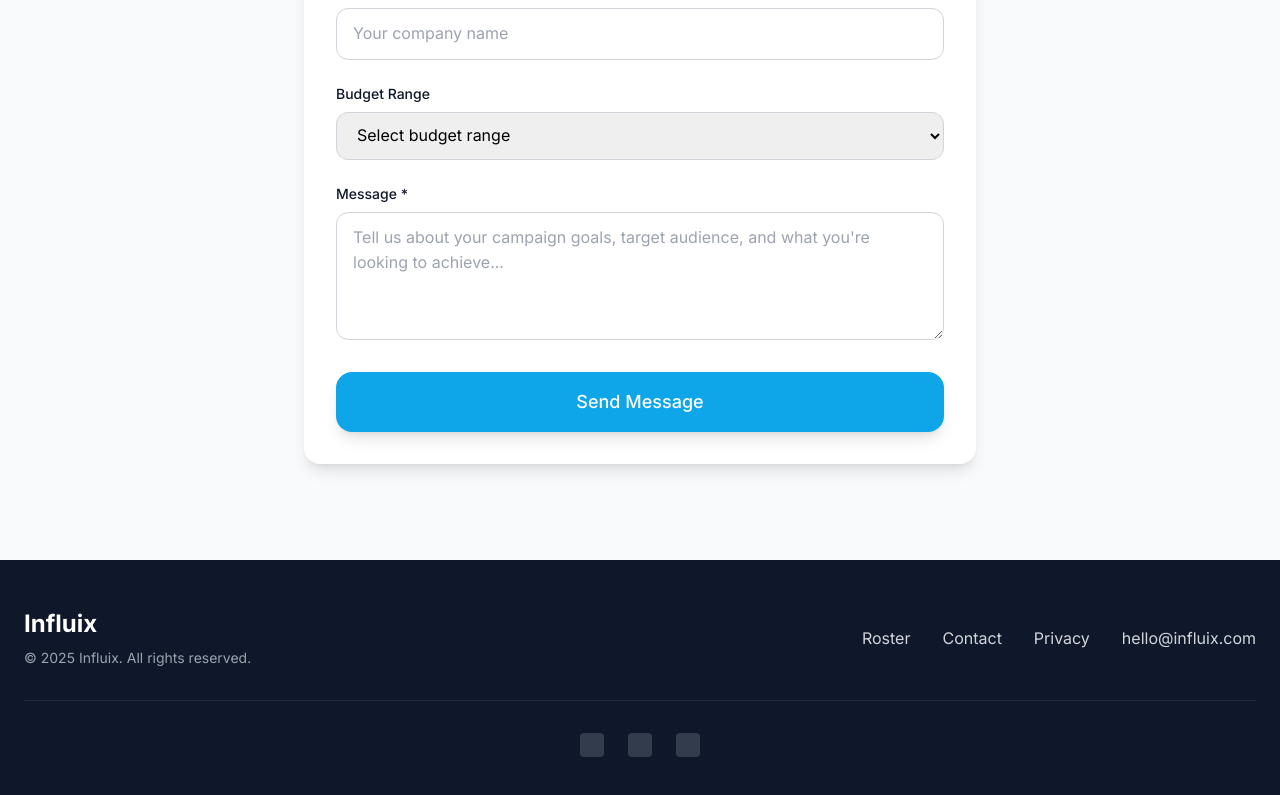
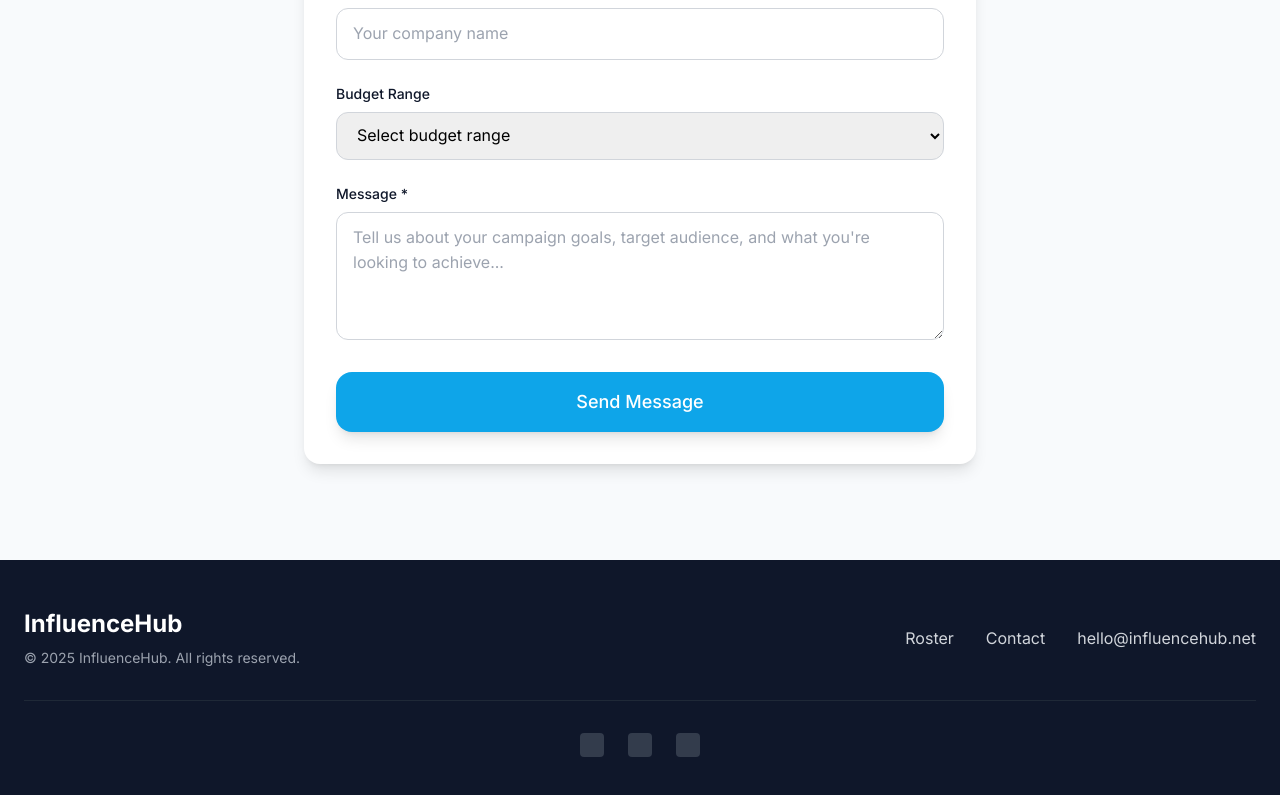
Before and after one commit to derekthach/influencehub-site, a Next.js app: page /contact in a window 1280 px wide. Shown: the part 973-1768 px from the top of the page. Built offline with nearby package versions, Linux system fonts and the light colour scheme.

Commit message:
privacy page added

```diff
--- a/app/privacy/page.tsx
+++ b/app/privacy/page.tsx
@@ -35,9 +35,16 @@ export default function Privacy() {
                 <h2 className="text-2xl font-semibold text-dark mb-4">Contact Us</h2>
                 <p className="text-gray-600">
                   If you have any questions about this Privacy Policy, please contact us at{' '}
-                  <a href="mailto:hello@influix.com" className="text-primary hover:text-primary/80">
-                    hello@influix.com
+                  <a href="mailto:hello@influencehub.net" className="text-primary hover:text-primary/80">
+                    hello@influencehub.net
                   </a>
+                </p>
+
+                <hr className="my-8 border-gray-200" />
+
+                <p className="mt-6 text-xs text-neutral-500">
+                  Business Owner: Derek Thach (Sole Proprietor)<br />
+                  Contact: hello@influencehub.net
                 </p>
               </div>
             </div>
--- a/components/Footer.tsx
+++ b/components/Footer.tsx
@@ -6,9 +6,9 @@ export default function Footer() {
       <div className="container px-4 sm:px-6">
         <div className="flex flex-col md:flex-row justify-between items-center space-y-6 md:space-y-0">
           <div className="text-center md:text-left mb-4 md:mb-0">
-            <div className="text-xl sm:text-2xl font-bold mb-2">Influix</div>
+            <div className="text-xl sm:text-2xl font-bold mb-2">InfluenceHub</div>
             <p className="text-gray-400 text-xs sm:text-sm">
-              © {currentYear} Influix. All rights reserved.
+              © {currentYear} InfluenceHub. All rights reserved.
             </p>
           </div>
 
@@ -19,11 +19,9 @@ export default function Footer() {
             <a href="/contact" className="text-gray-300 hover:text-white transition-colors text-sm sm:text-base min-h-[44px] flex items-center">
               Contact
             </a>
-            <a href="/privacy" className="text-gray-300 hover:text-white transition-colors text-sm sm:text-base min-h-[44px] flex items-center">
-              Privacy
-            </a>
-            <a href="mailto:hello@influix.com" className="text-gray-300 hover:text-white transition-colors text-sm sm:text-base min-h-[44px] flex items-center break-all">
-              hello@influix.com
+            {/* Privacy page link removed - page still accessible at /privacy for Meta Business Verification */}
+            <a href="mailto:hello@influencehub.net" className="text-gray-300 hover:text-white transition-colors text-sm sm:text-base min-h-[44px] flex items-center break-all">
+              hello@influencehub.net
             </a>
           </div>
         </div>
--- a/components/Navbar.tsx
+++ b/components/Navbar.tsx
@@ -7,7 +7,7 @@ export default function Navbar() {
         <div className="flex items-center justify-between h-14 sm:h-16 px-4 sm:px-6">
           {/* Logo */}
           <a href="/" className="text-xl sm:text-2xl font-bold text-dark flex-shrink-0">
-            Influix
+            InfluenceHub
           </a>
 
           {/* Right side: Navigation Links + Auth Actions */}
--- a/components/Testimonial.tsx
+++ b/components/Testimonial.tsx
@@ -6,7 +6,7 @@ export default function Testimonial() {
           <div className="bg-white rounded-2xl sm:rounded-3xl p-6 sm:p-10 md:p-16 shadow-xl">
             <div className="text-4xl sm:text-5xl md:text-6xl mb-6 sm:mb-8">💬</div>
             <blockquote className="text-xl sm:text-2xl md:text-3xl lg:text-4xl font-display font-medium text-dark mb-6 sm:mb-8 leading-tight tracking-tight px-2">
-              "Influix made sourcing creators effortless and results measurable from day one."
+              "InfluenceHub made sourcing creators effortless and results measurable from day one."
             </blockquote>
             <div className="flex flex-col sm:flex-row items-center justify-center space-y-3 sm:space-y-0 sm:space-x-4">
               <div className="w-14 h-14 sm:w-16 sm:h-16 bg-gradient-to-br from-primary/20 to-accent/20 rounded-full flex items-center justify-center flex-shrink-0">
--- a/components/WhyUs.tsx
+++ b/components/WhyUs.tsx
@@ -20,10 +20,10 @@ export default function WhyUs() {
     <Section id="why-us" className="bg-white">
       <div className="text-center mb-12 sm:mb-16 md:mb-20 px-4 sm:px-0">
         <h2 className="text-2xl sm:text-3xl md:text-display-1 lg:text-display-2 font-display font-semibold text-dark mb-4 sm:mb-6 tracking-tight">
-          Why choose Influix?
+          Why choose InfluenceHub?
         </h2>
         <p className="text-base sm:text-xl md:text-xl lg:text-2xl text-gray-600 max-w-4xl mx-auto font-dm-sans font-normal leading-relaxed">
-          Unlike self-serve marketplaces, Influix hand-selects creators, manages campaigns end-to-end, and reports on outcomes. We focus on brand safety, authentic fit, and measurable results.
+          Unlike self-serve marketplaces, InfluenceHub hand-selects creators, manages campaigns end-to-end, and reports on outcomes. We focus on brand safety, authentic fit, and measurable results.
         </p>
       </div>
 
```
